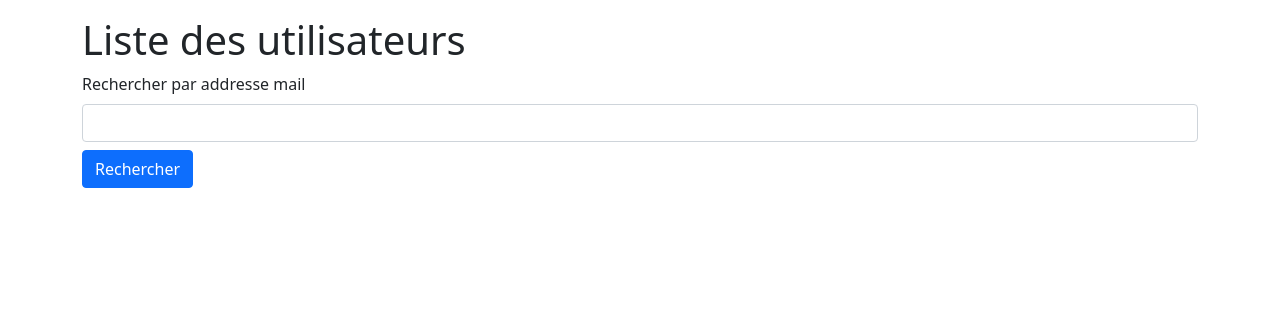
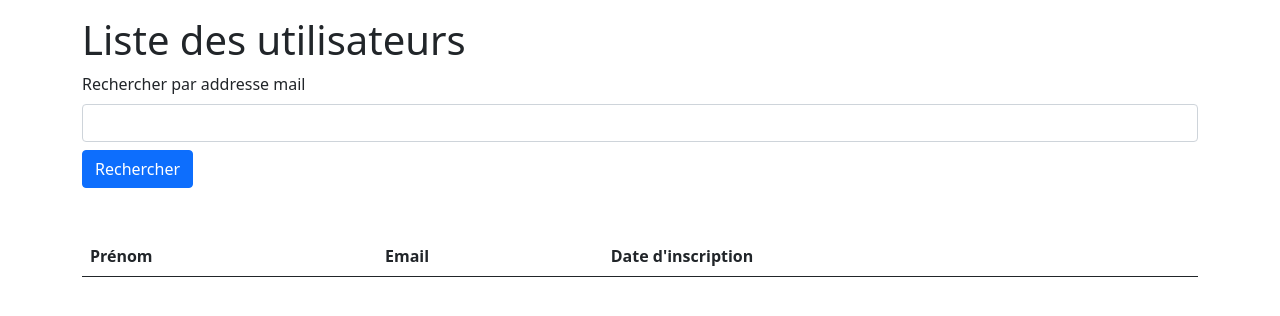
Before and after one commit to Anett67/ci_api, a CodeIgniter app: page /database/index.php/users/index in a window 1280 px wide. Shown: the top 316 px of the page. Run offline with CodeIgniter, Linux system fonts and the light colour scheme; tables that the repository leaves empty or names only in its code hold one stand-in row (values such as "Sample post"); lists and menus that the app fills with data are empty.

Commit message:
Display users on homepage

```diff
--- /dev/null
+++ b/application/assets/js/script.js
@@ -0,0 +1,12 @@
+$(function () {
+  $.get("http://localhost:8080/users/show", data => {
+    const users = $.parseJSON(data)
+    users.map(user => {
+      $("#users").append(`<tr>
+            <td>${user.first_name}</td>
+            <td>${user.email}</td>
+            <td>${user.created_at}</td>
+        </tr>`)
+    })
+  })
+})
--- a/application/config/autoload.php
+++ b/application/config/autoload.php
@@ -89,7 +89,7 @@ $autoload['drivers'] = array();
 |
 |	$autoload['helper'] = array('url', 'file');
 */
-$autoload['helper'] = array();
+$autoload['helper'] = array('url');
 
 /*
 | -------------------------------------------------------------------
--- a/application/config/config.php
+++ b/application/config/config.php
@@ -23,7 +23,7 @@ defined('BASEPATH') OR exit('No direct script access allowed');
 | a PHP script and you can easily do that on your own.
 |
 */
-$config['base_url'] = '';
+$config['base_url'] = 'http://localhost:8080/';
 
 /*
 |--------------------------------------------------------------------------
--- a/application/controllers/Users.php
+++ b/application/controllers/Users.php
@@ -1,5 +1,4 @@
 <?php
-require_once(CONTROLLERS_DIR . 'BaseController.php');
 
 class Users extends CI_Controller
 {
@@ -36,8 +35,6 @@ class Users extends CI_Controller
                 $response = $this->user->getAll();
             }
 
-
-
             echo json_encode($response);
 
         }
--- a/application/views/commons/footer.php
+++ b/application/views/commons/footer.php
@@ -1,2 +1,6 @@
+
+    <script src="https://code.jquery.com/jquery-3.6.0.min.js" integrity="sha256-/xUj+3OJU5yExlq6GSYGSHk7tPXikynS7ogEvDej/m4=" crossorigin="anonymous"></script>
+    <script src ="<?php echo base_url('application/assets/js/script.js'); ?>"></script>
+
 </body>
 </html>
--- a/application/views/index.php
+++ b/application/views/index.php
@@ -1,6 +1,6 @@
 <h1>Liste des utilisateurs</h1>
 
-<form id="email-form">
+<form id="email-form" class="mb-5">
     <div class="form-group mb-2">
         <label class="form-label" for="user-email">Rechercher par addresse mail</label>
         <input class="form-control" id="user-email" type="email" name="user_email">
@@ -8,4 +8,11 @@
     <button class="btn btn-primary" type="submit">Rechercher</button>
 </form>
 
-<div id="users"></div>
+<table class="table">
+    <thead>
+        <th>Prénom</th>
+        <th>Email</th>
+        <th>Date d'inscription</th>
+    </thead>
+    <tbody id="users"></tbody>
+</table>
```
